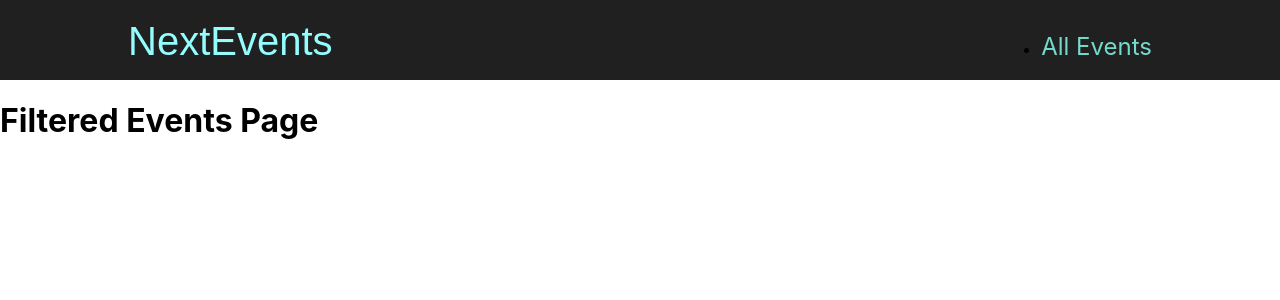
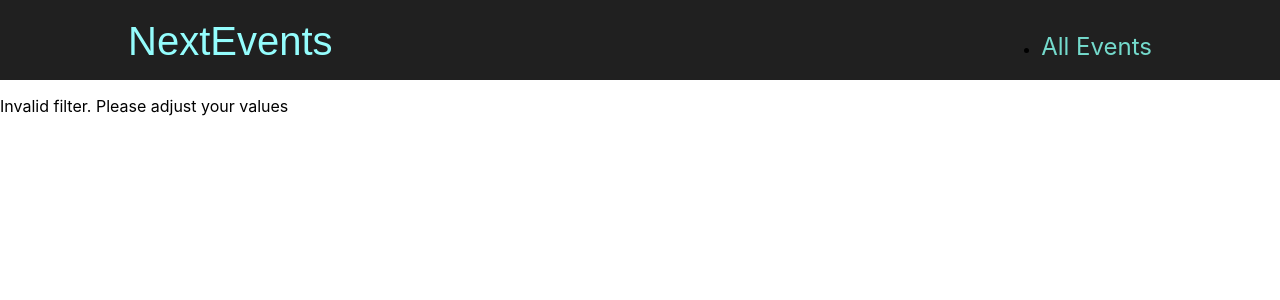
Before and after one commit to scottgamer/nextjs-complete-guide, a Next.js app in the folder events-project/: page /events/e1 in a window 1280 px wide. Shown: the top 300 px of the page. Built offline with nearby package versions, Linux system fonts and the light colour scheme.

Commit message:
added filter and router to slug

```diff
--- a/events-project/pages/events/[...slug].tsx
+++ b/events-project/pages/events/[...slug].tsx
@@ -1,6 +1,40 @@
 import { NextPage } from "next";
+import { useRouter } from "next/router";
+import { getFilteredEvents } from "../../data/dummy-data";
 
 const FilteredEvents: NextPage = () => {
+  const router = useRouter();
+
+  const filteredData = router.query.slug;
+  console.log(filteredData);
+
+  if (!filteredData) {
+    return <p className="center">Loading</p>;
+  }
+
+  const filteredYear = filteredData[0];
+  const filteredMonth = filteredData[1];
+
+  const year = +filteredYear;
+  const month = +filteredMonth;
+
+  if (
+    isNaN(year) ||
+    isNaN(month) ||
+    year > 2030 ||
+    year < 2021 ||
+    month < 1 ||
+    month > 12
+  ) {
+    return <p>Invalid filter. Please adjust your values</p>;
+  }
+
+  const filteredEvents = getFilteredEvents({ year, month });
+
+  if (!filteredEvents || filteredEvents.length === 0) {
+    return <p>No events found for the chosen filter</p>;
+  }
+
   return (
     <div>
       <h1>Filtered Events Page</h1>
```
